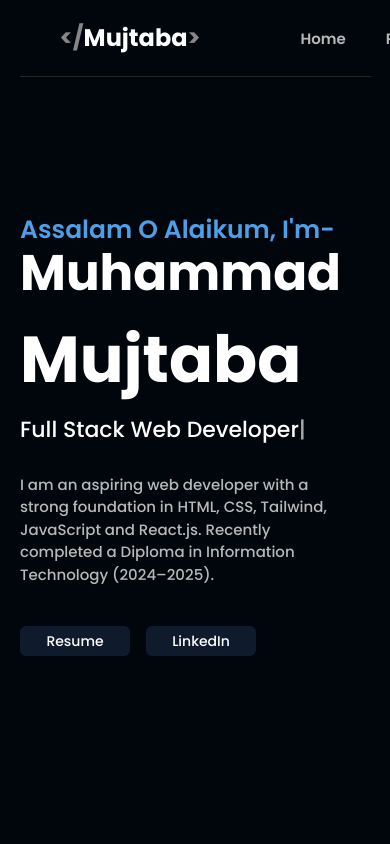
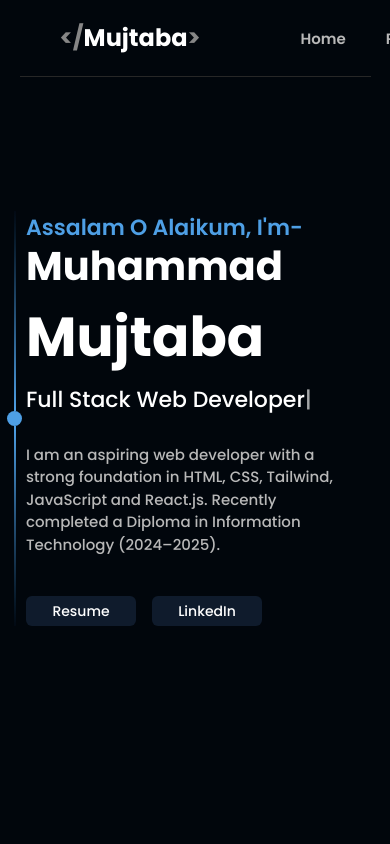
Before and after one commit to m-mujtabaaa/my-react-portfolio, a React (Vite) app: page / in a window 390 px wide. Shown: the top 844 px of the page. Built offline with nearby package versions, Linux system fonts and the light colour scheme.

Commit message:
Initial commit

```diff
--- a/src/components/Front.jsx
+++ b/src/components/Front.jsx
@@ -5,15 +5,15 @@ import { ReactTyped } from 'react-typed'
 function Front() {
   return (
     <>
-      <div className='mx-auto flex w-[100%] md:w-[88%] pt-[25vh] px-[20px]'>
-      <div className='flex-col hidden md:flex items-center pr-2'>
+      <div className='mx-auto flex w-[100%] md:w-[88%] pt-[25vh] px-[3px]'>
+      <div className='flex-col flex items-center px-1 md:pr-2'>
         <div className='h-[200px] w-[2px] bg-linear-to-b from-[#020913ff] to-[#4E9FE5]'> </div>
         <div className='h-[15px] w-[15px] bg-[#4E9FE5] rounded-xl'></div>
         <div className='h-[200px] w-[2px] bg-linear-to-t from-[#020913ff] to-[#4E9FE5]'> </div>
       </div>
-        <div>
-        <h5 className='text-[#4E9FE5] font-semibold text-[25px] md:text-[33px] h-[25px]'>Assalam O Alaikum, I'm-</h5>
-        <h3 className='text-white text-[50px] md:text-[85px] mb-1 font-black'>Muhammad <span className='text-[65px] h-[5px] md:text-[85px]'>Mujtaba</span></h3>
+        <div className='pr-[10px] md:pr-[15px]'>
+        <h5 className='text-[#4E9FE5] font-semibold text-[22px] md:text-[33px] h-[25px]'>Assalam O Alaikum, I'm-</h5>
+        <h3 className='text-white text-[40px] md:text-[85px] mb-1 font-black'>Muhammad <span className='text-[55px] h-[5px] md:text-[85px]'>Mujtaba</span></h3>
         <ReactTyped strings={["Full Stack Web Developer","Full Stack Web Developer",]} typespeed={10} backspeed={10} loop className='text-white text-[22px] md:text-[33px] font-medium' />
         <p className='text-[#b8b8b8ff] text-[15px] md:text-[19px] font-medium w-[80vw] md:w-[50vw] mt-7 mb-10'>I am an aspiring web developer with a strong foundation in HTML, CSS, Tailwind, JavaScript and React.js. Recently completed a Diploma in Information Technology (2024–2025).</p>
         <button className='h-[30px] md:h-[40px] w-[110px] md:w-[125px] bg-[#0f1b2cff] hover:bg-[#1e3049ff] rounded-md text-white font-medium text-[14px] md:text-[17px] duration-300 ease-in-out'>Resume</button>
```
